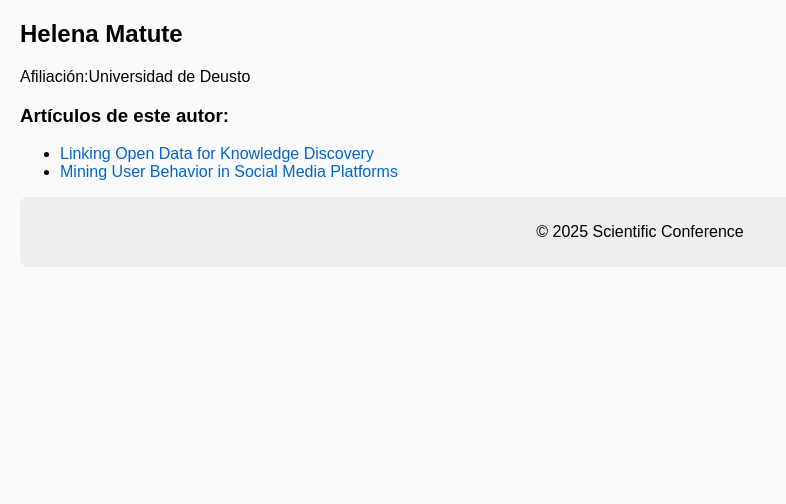
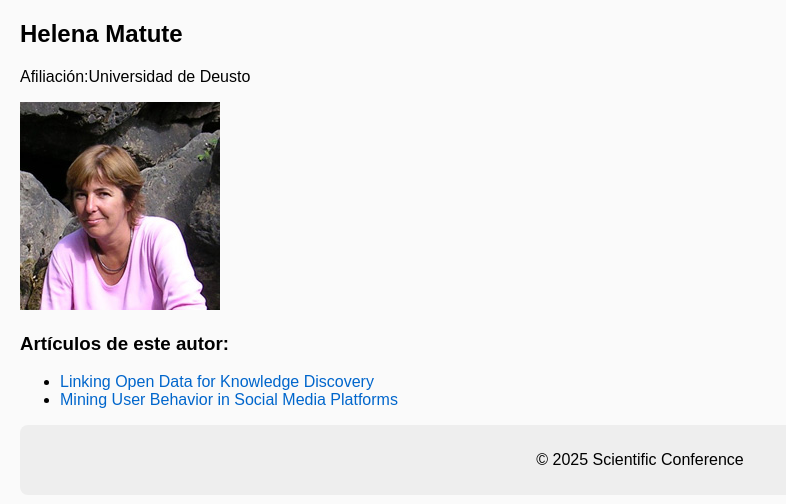
Before and after one commit to leirelarrauri/IngenieriaWebColaborativo, a Django app: page /autores/1/ in a window 1280 px wide. Shown: the part 138-642 px from the top of the page, without its empty margins (0-786 px from the left). Run offline with Django 5.2, Linux system fonts and the light colour scheme; data comes from the database, SQL or seed files in the repository.

Commit message:
Add images

```diff
--- a/appScientificConference/templates/autor.html
+++ b/appScientificConference/templates/autor.html
@@ -1,4 +1,5 @@
 {% extends 'base.html' %}
+{% load static %}
 {% block title %}{{ autor.nombre }}{% endblock %}
 
 {% block content %}
@@ -6,7 +7,7 @@
 {% if autor.afiliacion %}
     <p>Afiliación:{{ autor.afiliacion }}</p>
 {% endif %}
-
+    <img src="{% static 'img/' %}{{ autor.nombre|slugify }}.jpg" alt="{{ autor.nombre }}" style="max-width: 200px; height: auto;" />
 <h3>Artículos de este autor:</h3>
 {% if articulos %}
     <ul>
```
Also changed, not shown: appScientificConference/static/img/carlos-gomez.jpg (added), appScientificConference/static/img/helena-matute.jpg (added), appScientificConference/static/img/josuka-diaz.jpg (added), appScientificConference/static/img/laura-perez.jpg (added), appScientificConference/static/img/lorena-fernandez.jpg (added), appScientificConference/static/img/pablo-garaizar.jpg (added).
